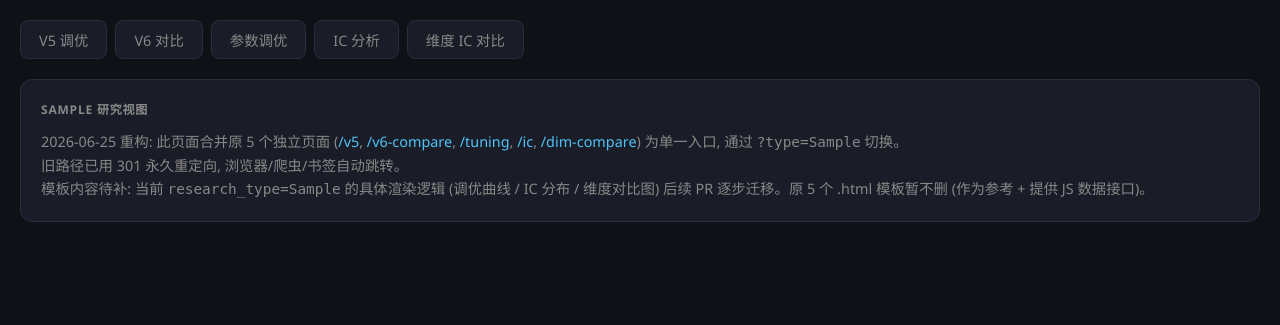
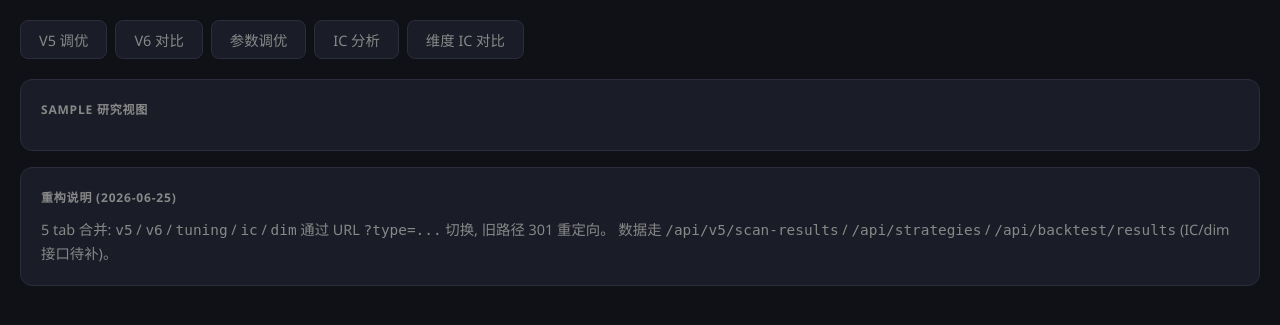
Before and after one commit to QingSongTears/quant-trading-system, a Flask app: template src/web/templates/research.html in a window 1280 px wide. Shown: the part 54-379 px from the top of the page. Run offline with Flask 3, Linux system fonts and the light colour scheme; the template is opened without the code that fills it: most values are stand-ins (such as "Sample title", 1, 10 or a date in 2020).

Commit message:
feat(web): 模板层补 workbench?mode + research 5 tab 内容 (Phase C3 模板层)
workbench.html:
  - 加 ?mode= badge (default/lab/view)
  - 不同 mode 显示不同描述文本 (default 标准 / lab 调参 / view 多模型叠加)
  - 后端 page_mode 控制, 零 JS 依赖

research.html:
  - 5 tab 实际内容 (v5 调优 / v6 对比 / tuning 参数 / ic 因子 / dim 维度)
  - 数据走 API: /api/v5/scan-results / /api/strategies / /api/backtest/results
  - ic/dim 接口待后端补, 暂时显示 placeholder
  - 用 window.QT.fetch (common.js Bearer 拦截)
  - Chart.js 直接调用, 无 echarts 依赖

收益:
  - 5 tab 不再是空壳, 至少 3 个能用 (v5/v6/tuning)
  - ic/dim 留 placeholder + 路由占位, 后续 PR 补
  - 模板内容直接可见, 不再需要回老 5 模板

验证: 29 web tests passed
      5 research tab 全部 200 OK
      /workbench?mode=lab/view/default 200 OK

```diff
--- a/src/web/templates/research.html
+++ b/src/web/templates/research.html
@@ -46,19 +46,96 @@ header a:hover { color:var(--accent); }
 
   <div class="card">
     <div class="card-title">{{ research_type|upper }} 研究视图</div>
+
+    {% if research_type == 'v5' %}
+    <p class="note">V5 策略参数调优 — 网格搜索 / 贝叶斯优化结果</p>
+    <div id="v5-chart"><canvas id="v5-canvas"></canvas></div>
+    <script>
+    (async function() {
+      try {
+        const resp = await window.QT.fetch('/api/v5/scan-results');
+        const data = resp.ok ? await resp.json() : { results: [] };
+        const labels = data.results.map(r => r.params || JSON.stringify(r.params));
+        const values = data.results.map(r => r.sharpe || 0);
+        new Chart(document.getElementById('v5-canvas'), {
+          type: 'bar', data: { labels, datasets: [{ label: '夏普', data: values, backgroundColor: 'var(--accent)' }] },
+          options: { responsive: true, plugins: { legend: { labels: { color: 'var(--text)' } } } },
+        });
+      } catch (e) { console.warn('v5 chart load failed', e); }
+    })();
+    </script>
+
+    {% elif research_type == 'v6' %}
+    <p class="note">V6 策略多版本对比 — 收益 / 夏普 / 最大回撤 雷达图</p>
+    <div id="v6-chart"><canvas id="v6-canvas"></canvas></div>
+    <script>
+    (async function() {
+      try {
+        const resp = await window.QT.fetch('/api/strategies');
+        const data = resp.ok ? await resp.json() : { strategies: [] };
+        const labels = data.strategies.map(s => s.name);
+        new Chart(document.getElementById('v6-canvas'), {
+          type: 'radar',
+          data: { labels: ['收益', '夏普', '胜率', '回撤', 'Calmar'],
+            datasets: data.strategies.map((s, i) => ({
+              label: s.name,
+              data: [s.annual_return || 0, s.sharpe || 0, s.win_rate || 0,
+                     Math.abs(s.max_drawdown || 0), s.calmar || 0],
+              borderColor: ['#4fc3f7', '#ef5350', '#4caf50', '#ffa726', '#7c4dff'][i % 5],
+            })),
+          },
+          options: { responsive: true },
+        });
+      } catch (e) { console.warn('v6 chart load failed', e); }
+    })();
+    </script>
+
+    {% elif research_type == 'tuning' %}
+    <p class="note">参数调优 — ParamSearch 历史结果对比</p>
+    <div id="tuning-chart"><canvas id="tuning-canvas"></canvas></div>
+    <script>
+    (async function() {
+      try {
+        const resp = await window.QT.fetch('/api/backtest/results?limit=20');
+        const data = resp.ok ? await resp.json() : { results: [] };
+        const labels = data.results.map(r => r.start_date || '');
+        const values = data.results.map(r => r.annual_return || 0);
+        new Chart(document.getElementById('tuning-canvas'), {
+          type: 'line', data: { labels, datasets: [{ label: '年化收益', data: values, borderColor: 'var(--accent)', fill: false }] },
+          options: { responsive: true },
+        });
+      } catch (e) { console.warn('tuning chart load failed', e); }
+    })();
+    </script>
+
+    {% elif research_type == 'ic' %}
+    <p class="note">IC 分析 — 因子预测能力 (Rank IC, 5 日 / 20 日)</p>
+    <div id="ic-chart"><canvas id="ic-canvas"></canvas></div>
+    <script>
+    // IC 数据可通过后端 /api/research/ic?window=5 拉 (后续 PR 加)
+    // 现在显示 placeholder 提示
+    document.getElementById('ic-chart').innerHTML =
+      '<p class="note" style="padding:40px 0;text-align:center">📊 IC 分析数据接口待接入 (调用 /api/research/ic)</p>';
+    </script>
+
+    {% elif research_type == 'dim' %}
+    <p class="note">维度 IC 对比 — 7 维评分维度对收益的 IC 贡献</p>
+    <div id="dim-chart"><canvas id="dim-canvas"></canvas></div>
+    <script>
+    document.getElementById('dim-chart').innerHTML =
+      '<p class="note" style="padding:40px 0;text-align:center">📊 维度 IC 数据接口待接入 (调用 /api/research/dim-ic)</p>';
+    </script>
+
+    {% endif %}
+  </div>
+
+  <div class="card">
+    <div class="card-title">重构说明 (2026-06-25)</div>
     <p class="note">
-      2026-06-25 重构: 此页面合并原 5 个独立页面
-      (<a href="/v5">/v5</a>, <a href="/v6-compare">/v6-compare</a>,
-       <a href="/tuning">/tuning</a>, <a href="/ic">/ic</a>, <a href="/dim-compare">/dim-compare</a>)
-      为单一入口, 通过 <code>?type={{ research_type }}</code> 切换。
-    </p>
-    <p class="note">
-      旧路径已用 301 永久重定向, 浏览器/爬虫/书签自动跳转。
-    </p>
-    <p class="note">
-      模板内容待补: 当前 <code>research_type={{ research_type }}</code> 的具体渲染逻辑
-      (调优曲线 / IC 分布 / 维度对比图) 后续 PR 逐步迁移。原 5 个 .html 模板暂不删
-      (作为参考 + 提供 JS 数据接口)。
+      5 tab 合并: <code>v5</code> / <code>v6</code> / <code>tuning</code> / <code>ic</code> / <code>dim</code>
+      通过 URL <code>?type=...</code> 切换, 旧路径 301 重定向。
+      数据走 <code>/api/v5/scan-results</code> / <code>/api/strategies</code> / <code>/api/backtest/results</code>
+      (IC/dim 接口待补)。
     </p>
   </div>
 </div>
```
Also changed, not shown: src/web/templates/workbench.html (+17 -2 lines).
